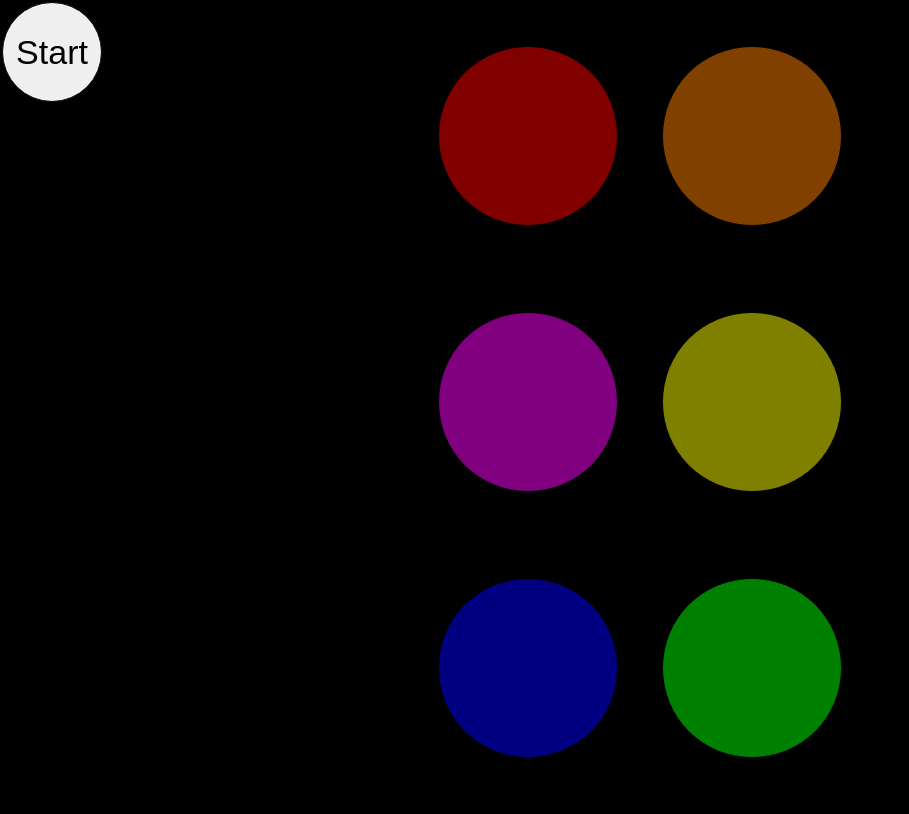
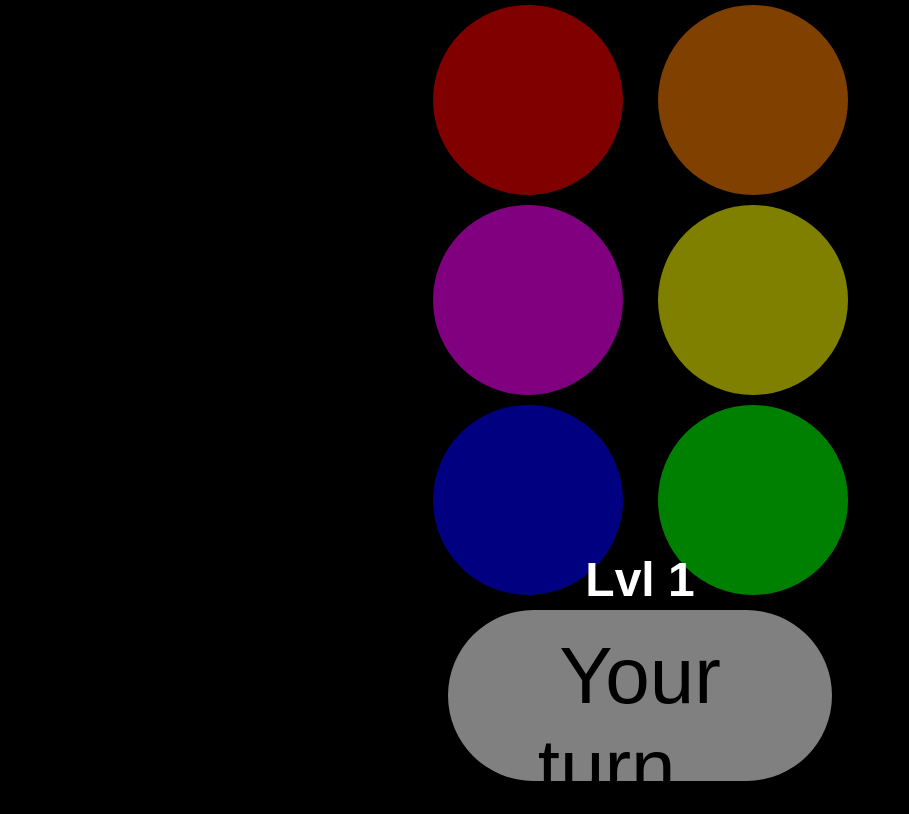
Before and after one commit to eivor9/simon-says, a plain HTML site: page index.html in a window 1280 px wide. Both pictures are taken after a click on the button "Start". Shown: the whole page, without its empty margins (0-909 px from the left). Drawn offline with Linux system fonts and the light colour scheme.

Commit message:
keep track of user input and test against given sequence

```diff
--- a/index.html
+++ b/index.html
@@ -6,9 +6,9 @@
     <title>Wack A Mole</title>
     <link rel="stylesheet" href="styles.css">
     <script src="script.js" defer></script>
+    <script src="https://kit.fontawesome.com/c57fad306c.js" crossorigin="anonymous"></script>
 </head>
 <body>
-    <button onClick="game()" style="position: absolute; width: 100px; height: 100px; border-radius: 50%; font-size: 34px;">Start</button>
     <div class="container">
         <div class="tile one"></div>
         <div class="tile two"></div>
@@ -17,5 +17,10 @@
         <div class="tile five"></div>
         <div class="tile six"></div>
     </div>
+    <div class="button-container">
+        <h1></h1>
+        <button>Start</button>
+    </div>
+
 </body>
 </html>
--- a/script.js
+++ b/script.js
@@ -1,3 +1,5 @@
+const button = document.querySelector("button");
+let levelHeader = document.querySelector("h1");
 const container = document.querySelector(".container");
 const tiles = document.querySelectorAll(".tile");
 const circularTiles = [tiles[0], tiles[1], tiles[3], tiles[5], tiles[4], tiles[2]];
@@ -10,6 +12,11 @@ const colors = [
     {dark: "rgba(255, 0, 255, 0.5)", light: "rgba(255, 0, 255, 1)"}
 ]
 
+for (let i = 0; i < circularTiles.length; i++){
+    circularTiles[i].addEventListener("mousedown", (e) => e.target.style.background = colors[i].light);
+    circularTiles[i].addEventListener("mouseup", (e) => e.target.style.background = colors[i].dark);
+}
+
 class Sequence {
     constructor (tile, index){
         this.tile = tile;
@@ -20,33 +27,57 @@ class Sequence {
 let level = 1;
 let simonSequence = [];
 let buttonSequence = [];
+button.addEventListener("click", game);
 
 for(let i = 0; i < circularTiles.length; i++){
     circularTiles[i].style.backgroundColor = colors[i].light;
 }
-for(let i = 1; i <= circularTiles.length; i++){
-    setTimeout(() => circularTiles[i-1].style.backgroundColor = colors[i-1].dark, i * 125);
+
+addClickListeners();
+
+function checkAnswer(){
+    removeClickListeners();
+    for(let i = 0; i < simonSequence.length; i++){
+        if(simonSequence[i].tile !== buttonSequence[i])
+            return false;
+    }
+    return true;
+}
+
+function addButton(e){
+    buttonSequence.push(e.target);
+    if (buttonSequence.length === simonSequence.length){
+        if(checkAnswer()){
+            continueGame();
+        }
+        else{
+            button.style.background = "linear-gradient(rgba(255, 0, 0, 1), rgba(255 ,0, 0, 0.5))";
+            button.style.color = "white";
+            button.innerText = "Game Over";
+            level = 1;
+            simonSequence = [];
+            buttonSequence = [];
+            button.addEventListener("click", game);
+        }
+    }
 }
 
 function game(){
-    console.log(simonSequence);
-    let counter = 0;
-    let gameRunning = setInterval(() => {
-        if (counter === level - 1){
-            let [currentTile, currentIndex] = randomTile();
-            flashTile(currentTile, currentIndex);
-            simonSequence.push(new Sequence(currentTile, currentIndex));
-            level++;
-            clearInterval(gameRunning);
+    levelHeader.innerText = "Lvl " + level;
+    button.style.background = "rgba(255, 255, 255, 0.5)";
+    button.style.color = "black";
+    button.innerHTML = "..."
+    if(level === 1){
+        for(let i = 1; i <= circularTiles.length; i++){
+            setTimeout(() => circularTiles[i-1].style.backgroundColor = colors[i-1].dark, i * 125);
         }
-        else{
-            let currentSequence = simonSequence[counter];
-            flashTile(currentSequence.tile, currentSequence.index);
-            counter++;
-        }
-    }, 500);
+        setTimeout(mainLoop, 1000);
+    }
+    else{
+        mainLoop();
+    }
+    addClickListeners();
 }
-
 
 function flashTile(tile, index){
     tile.style.backgroundColor = colors[index].light;
@@ -57,3 +88,48 @@ function randomTile(){
     let randomIndex = Math.floor(Math.random() * circularTiles.length);
     return [circularTiles[randomIndex], randomIndex];
 }
+
+function mainLoop(){
+    let counter = 0;
+    let gameRunning = setInterval(() => {
+        if (counter === level - 1){
+            let [currentTile, currentIndex] = randomTile();
+            flashTile(currentTile, currentIndex);
+            simonSequence.push(new Sequence(currentTile, currentIndex));
+            setTimeout(disableButton, 1000);
+            clearInterval(gameRunning);
+        }
+        else{
+            let currentSequence = simonSequence[counter];
+            flashTile(currentSequence.tile, currentSequence.index);
+            counter++;
+        }
+    }, 750);
+}
+
+function disableButton(){
+    button.style.fontSize = "5rem";
+    button.innerText = "Your turn...";
+    button.removeEventListener("click", game);
+
+}
+
+function continueGame(){
+    button.style.background = "linear-gradient(rgba(0, 255, 0, 1), rgba(0, 255, 0, 0.5))";
+    button.style.color = "white";
+    button.innerHTML = "Nice!";
+    button.addEventListener("click", game);
+    buttonSequence = [];
+    level++;
+}
+
+function addClickListeners(){
+    for(let i = 0; i < circularTiles.length; i++){
+        circularTiles[i].addEventListener("click", addButton);
+    }
+}
+function removeClickListeners(){
+    for(let i = 0; i < circularTiles.length; i++){
+        circularTiles[i].removeEventListener("click", addButton);
+    }
+}
--- a/styles.css
+++ b/styles.css
@@ -2,14 +2,32 @@
     margin: 0;
     padding: 0;
     box-sizing: border-box;
-    border: 1px solid black;
+    font-family: sans-serif;
 }
 body{
     background-color: black;
 }
+.button-container{
+    margin: auto;
+    height: calc((100vh * 4/16) - 10px);
+    aspect-ratio: 9 / 4;
+    display: flex;
+    align-items: center;
+    justify-content: center;
+    position: relative;
+}
+button{
+    display: block;
+    border: none;
+    font-size: 10rem;
+    border-radius: 200px;
+    height: 90%;
+    width: 90%;
+    padding: 20px;
+}
 .container{
-    height: 100vh;
-    aspect-ratio: 9 / 16;
+    height: calc(100vh * (12/16));
+    aspect-ratio: 9 / 12;
     margin: auto;
     display: grid;
     grid-template-columns: 1fr 1fr;
@@ -17,25 +35,18 @@ body{
     justify-items: center;
 }
 .tile{
-    width: 80%;
+    height: 95%;
     aspect-ratio: 1;
     border-radius: 50%;
 }
-.one{
-    background-color: rgba(255, 0, 0, 0.5);
+h1{
+    color: white;
+    position: absolute;
+    top: -3rem;
+    font-size: 3rem;
+    left: 50%;
+    transform: translateX(-50%);
 }
-.two{
-    background-color: rgba(255, 128, 0, 0.5);
+.tile:focus{
+    box-shadow: inset 0 0 white;
 }
-.three{
-    background-color: rgba(255, 0, 255, 0.5);
-}
-.four{
-    background-color: rgba(255, 255, 0, 0.5);
-}
-.five{
-    background-color: rgba(0, 0, 255, 0.5);
-}
-.six{
-    background-color: rgba(0, 255, 0, 0.5);
-}
```
